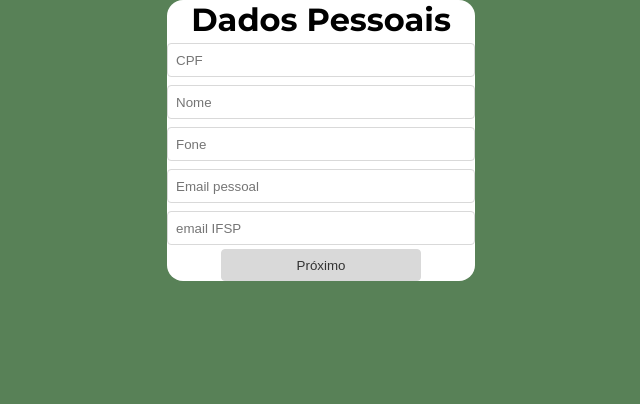
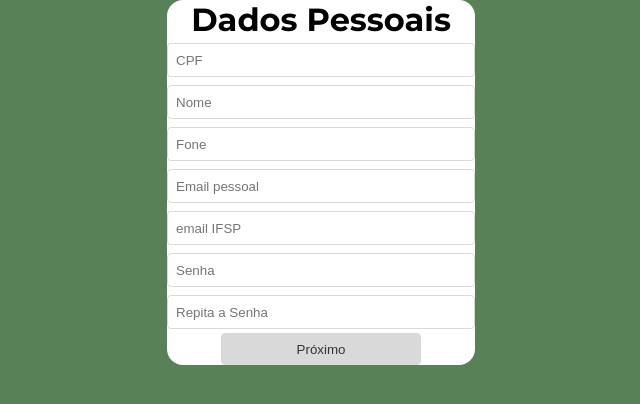
Before and after one commit to NatanRocha43/coolnect_front, a React (Create React App) app: page /cadastro in a window 1280 px wide. Shown: the top 404 px of the page, without its empty margins (319-959 px from the left). Built offline with nearby package versions, Linux system fonts and the light colour scheme.

Commit message:
integração com rota de cadastro

```diff
--- a/src/pages/cadastro/index.js
+++ b/src/pages/cadastro/index.js
@@ -2,9 +2,12 @@ import react, {useState} from 'react'
 import Input from '../../components/input'
 import Button from '../../components/button'
 import { Card, Container } from './style'
+import axios from 'axios'
+import { useLocation } from 'react-router-dom'
 
 const Cadastro = ({...props}) => {
 
+  // const location = useLocation();
   const [step, setStep] = useState(1)
   const [loading, setLoading] = useState(false);
   const [cpf, setCpf] = useState('');
@@ -17,29 +20,34 @@ const Cadastro = ({...props}) => {
   const [pergunta2, setPergunta2] = useState('')
   const [pergunta3, setPergunta3] = useState('')
 
+  const [senha, setSenha] = useState('')
+  const [senha2, setSenha2] = useState('')
+
   const cadastrar = async () => {
-    const payload = {
-      dados_pessoais: {
+
+    if (senha === senha2) {
+      const payload = {
         cpf,
         nome,
         fone,
-        emailPessoal,
-        emailIFSP,
-      },
-      dados_seguranca: {
-        pergunta1,
-        pergunta2,
-        pergunta3
+        email_pessoal: emailPessoal,
+        email_institucional: emailIFSP,
+        seguranca_1: pergunta1,
+        seguranca_2: pergunta2,
+        seguranca_3: pergunta3,
+        senha
       }
+
+      setLoading(true);
+      const response = await axios.post('http://localhost:3030/cadastro', payload);
+
+      if (response.data) {
+        setLoading(false);
+        window.location = '/login'
+      }
+    } else {
+      alert("Senhas diferentes")
     }
-
-    setLoading(true);
-    console.log(payload)
-
-    setTimeout(() => {
-      setLoading(false);
-    }, 2000);
-
   }
 
   return (
@@ -89,6 +97,22 @@ const Cadastro = ({...props}) => {
               onChange={(e) => setEmailIFSP(e.target.value)}
             />
 
+            <Input
+              width='100%'
+              type='password'
+              placeholder="Senha"
+              value={senha}
+              onChange={(e) => setSenha(e.target.value)}
+            />
+
+            <Input
+              width='100%'
+              type='password'
+              placeholder="Repita a Senha"
+              value={senha2}
+              onChange={(e) => setSenha2(e.target.value)}
+            />
+
             <Button
               width='100%'
               text="Próximo"
```
